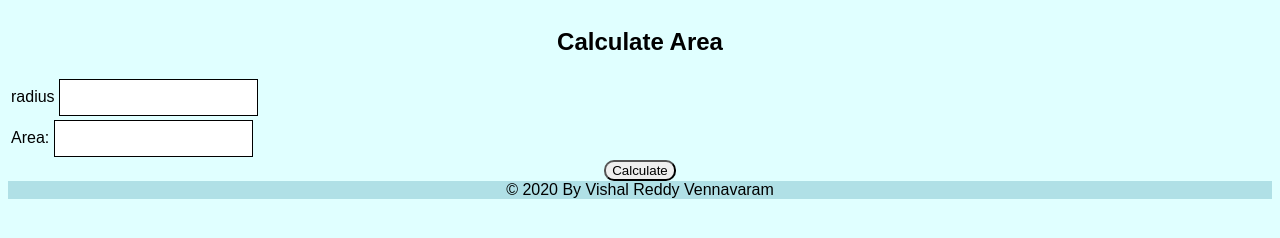
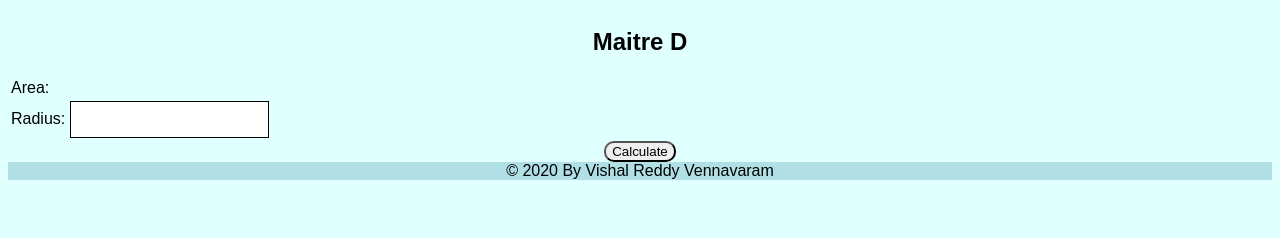
Before and after one commit to Vishalreddy114/practiceApp, a plain HTML site: page index.html in a window 1280 px wide. Drawn offline with Linux system fonts and the light colour scheme.

Commit message:
added radius

```diff
--- a/calc.js
+++ b/calc.js
@@ -1,8 +1,8 @@
 function Calculate(){
-  let Area = parseFloat(document.getElementById("Area").value);
-  console.log(typeof Area);
-  let radius = parseFloat(document.getElementById("radiusvalue").value);
-  document.getElementById("Area").innerHTML = 3.14*radius*radius;
+  let radiusvalue = parseFloat(document.getElementById("radiusvalue").value);
+  console.log(typeof totalvalue);
+
+  document.getElementById("areavalue").innerHTML = 3.14*radius*radius;
 
   return false;
 }
--- a/index.html
+++ b/index.html
@@ -3,30 +3,31 @@
 <!DOCTYPE html>
 
 <head>
-    <title>Calculate Area </title>
+    <title>Maitre D </title>
     <link rel="stylesheet" href="styles.css">
 
 </head>
 
 <body>
     <header>
-        <h2>Calculate Area</h2>
+        <h2>Maitre D</h2>
     </header>
     <table style="width:100%">
         <tr>
             <td>
-                <label for="radius">radius </label>
-                <input type="number" id="radiusvalue">
-
+                <label for=" Area">Area: </label>
+                <span id="areavalue"></span>
             </td>
         </tr>
         <tr>
             <td>
-                <label for=" Area">Area:</label>
-                <input type="number" id="Area" >
+                <label for="radius">Radius:</label>
+                <input type="number" id="radiusvalue" >
+            </td>
 
-            </td>
-          </tr>
+        </tr>
+
+
     </table>
 
     <div style="text-align:center">
```
